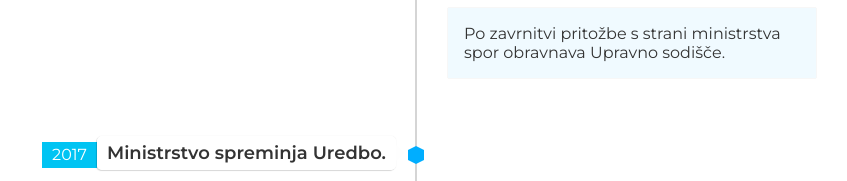
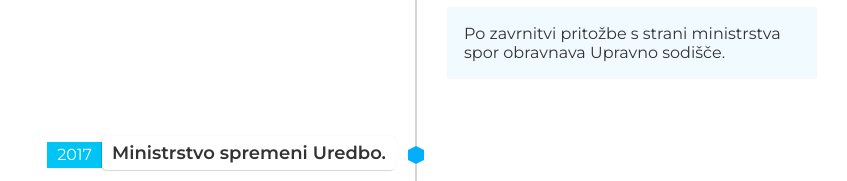
Before and after one commit to kumkvat6/casovnica_drugi_nacin, a plain HTML site: page index.html in a window 1280 px wide. Shown: the part 3300-3481 px from the top of the page, without its empty margins (224-1071 px from the left). Drawn offline with Linux system fonts and the light colour scheme.

Commit message:
slovnicno drugic

```diff
--- a/index.html
+++ b/index.html
@@ -166,7 +166,7 @@
         <div class="direction-l">
           <div class="flag-wrapper">
             <span class="hexa"></span>
-            <span class="flag">Ministrstvo spreminja Uredbo.</span>
+            <span class="flag">Ministrstvo spremeni Uredbo.</span>
             <span class="time-wrapper"><span class="time">2017</span></span>
         </div>
         <div class="desc">V Uredbo je dodana določba, da če količina odpadne embalaže pri izvajalcu javnih služb presega 80 % kapacitet, naj izvajalec obvesti DROE in pristojni inšpektorat. Inšpektorat izvede akcijo nadzora, v kateri DROE odredijo prevzem embalaže. Več odločb po pritožbah pristane na upravnem sodišču.</div>
```
